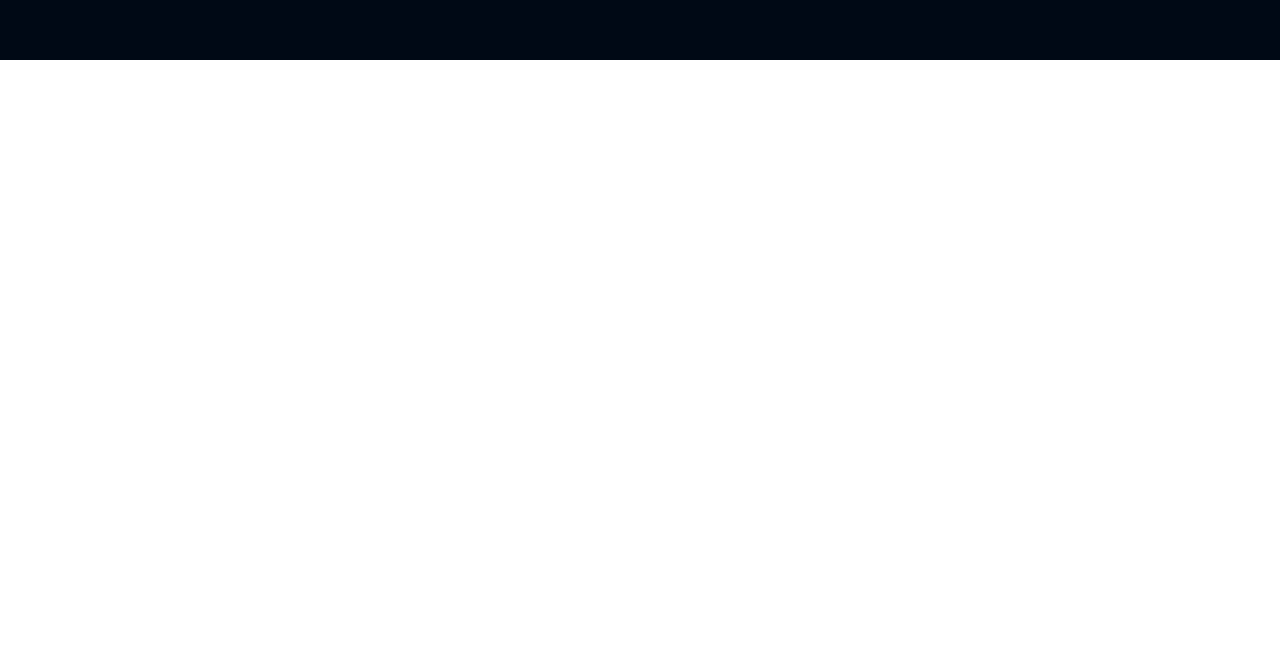
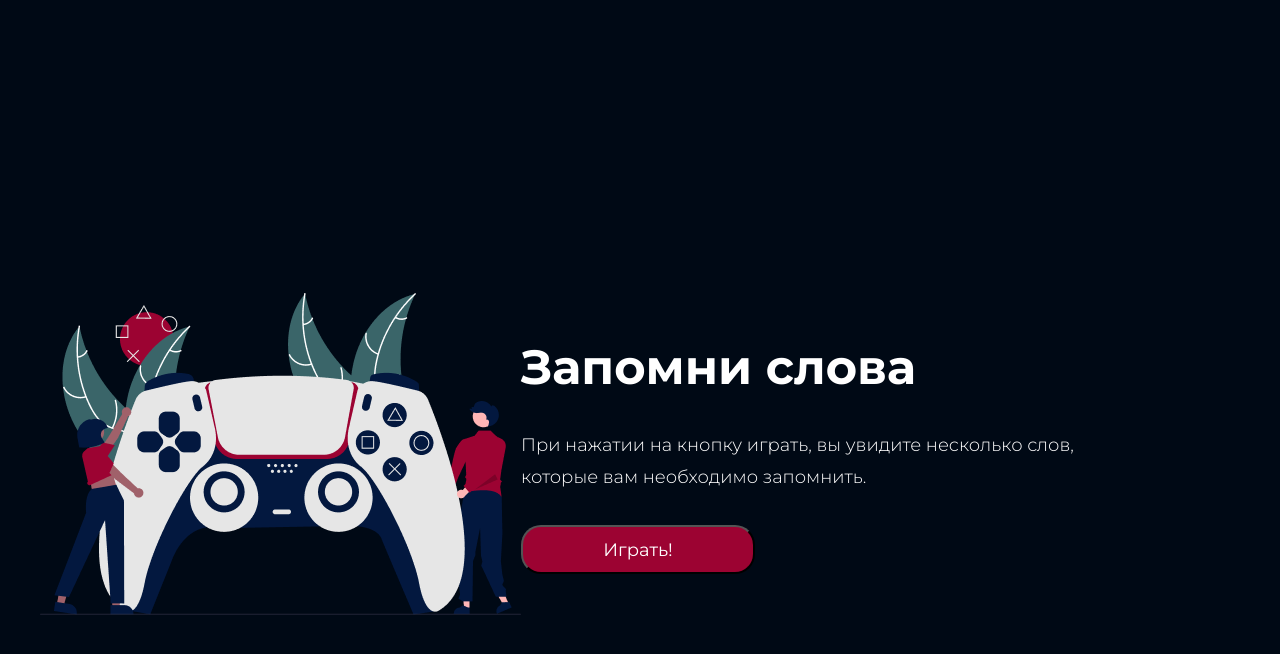
Before and after one commit to odinzv69/homework1, a plain HTML site: page index.html in a window 1280 px wide. Shown: the part 2374-3028 px from the top of the page. Before the commit the page ends 2434 px from the top, so only its background shows below. Drawn offline with Linux system fonts and the light colour scheme.

Commit message:
html+scss

```diff
--- a/index.html
+++ b/index.html
@@ -40,6 +40,15 @@
     <div class="time_img"><img src="img/picture.png" alt="картинка"></div>
     <div class="time_img_mobile"><img src="img/picture_mobile.png" alt=""></div>
 </div>
+<div class="time center">
+    <div class="time_img_2"><img src="img/picture1.png" alt="картинка"></div>
+    <div class="time_img_mobile"><img src="img/picture1_mobile.png" alt=""></div>
+    <div class="time_in">
+            <div class="time_in_year">Запомни слова </div>
+            <div class="time_in_text">При нажатии на кнопку играть, вы увидите несколько слов, которые вам необходимо запомнить.</div>
+            <button class="subscribe time_in_play">Играть!</button>
+    </div>
+</div>
     <script src="script.js"></script>
 </body>
 </html>
--- a/style.scss
+++ b/style.scss
@@ -114,6 +114,10 @@
     }
     &_img{
         padding-left: 138px;
+        &_2{
+            padding: 0px;
+            padding-right: 135px;
+        }
         &_mobile{
             display: none;
         }
```
Also changed, not shown: img/picture1.png (added), img/picture1_mobile.png (added).
